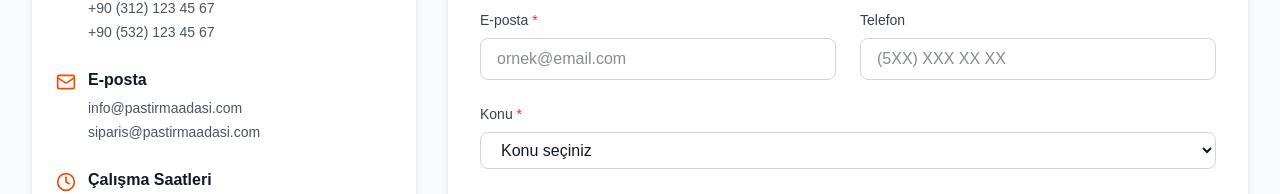
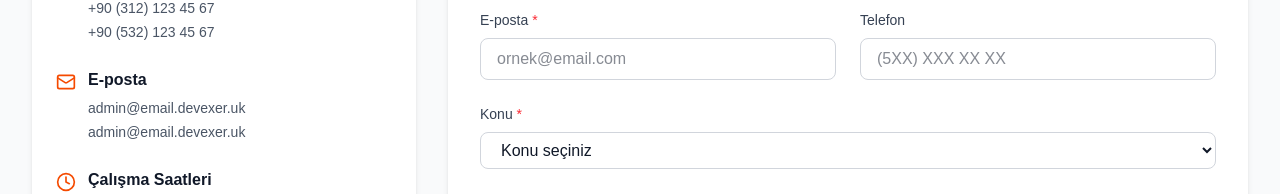
Before and after one commit to selimballi007/PastirmaUI, a Next.js app: page /contact in a window 1280 px wide. Shown: the part 600-794 px from the top of the page. Built offline with nearby package versions, Linux system fonts and the light colour scheme; no server answers.

Commit message:
Some strings fixes

```diff
--- a/app/(main)/contact/page.tsx
+++ b/app/(main)/contact/page.tsx
@@ -160,12 +160,12 @@ export default function ContactPage() {
                                     <Mail className="w-5 h-5 text-orange-600 mt-1 flex-shrink-0" />
                                     <div>
                                         <h3 className="font-semibold text-gray-900 mb-1">E-posta</h3>
-                                        <a href="mailto:info@pastirmaadasi.com" className="text-gray-600 text-sm hover:text-orange-600">
-                                            info@pastirmaadasi.com
+                                        <a href="mailto:admin@email.devexer.uk" className="text-gray-600 text-sm hover:text-orange-600">
+                                            admin@email.devexer.uk
                                         </a>
                                         <br />
-                                        <a href="mailto:siparis@pastirmaadasi.com" className="text-gray-600 text-sm hover:text-orange-600">
-                                            siparis@pastirmaadasi.com
+                                        <a href="mailto:admin@email.devexer.uk" className="text-gray-600 text-sm hover:text-orange-600">
+                                            admin@email.devexer.uk
                                         </a>
                                     </div>
                                 </div>
--- a/app/components/account/RegisterForm.tsx
+++ b/app/components/account/RegisterForm.tsx
@@ -112,7 +112,7 @@ export default function RegisterFormClient() {
                         required
                         disabled={isPending || isProcessing}
                         className="w-full px-4 py-3 border border-gray-300 rounded-lg focus:outline-none focus:ring-2 focus:ring-blue-500 focus:border-transparent transition disabled:opacity-50 disabled:cursor-not-allowed"
-                        placeholder="kullaniciadi"
+                        placeholder="kullanıcıadı"
                         minLength={3}
                         maxLength={50}
                         aria-describedby={state.errors?.username ? "username-error" : undefined}
```
